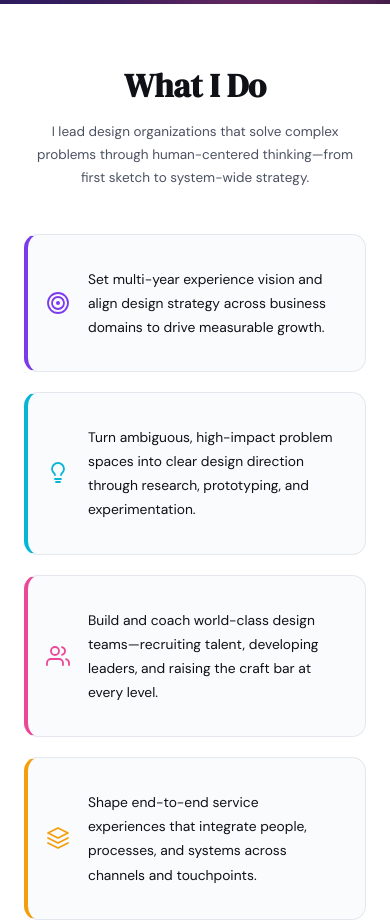
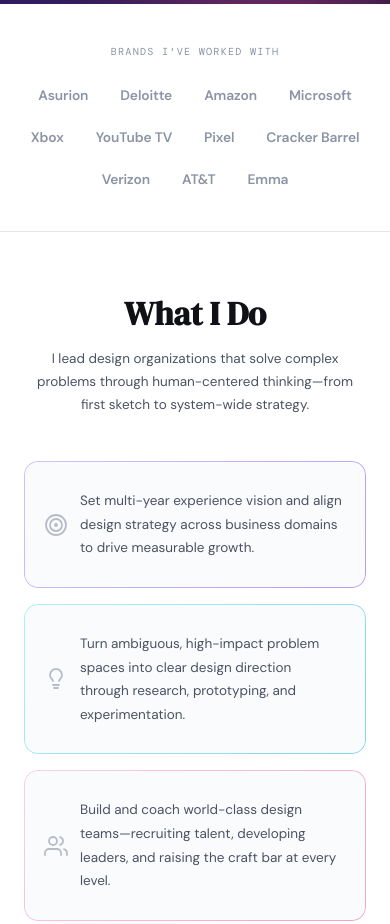
Before and after one commit to carlsdesigns/carl-schulz-portfolio, a plain HTML site: page carl-schulz-portfolio.html in a window 390 px wide. Shown: the part 840-1764 px from the top of the page. Drawn offline with nearby package versions, Linux system fonts and the light colour scheme.

Commit message:
Add brands section, profile photo in nav, and gradient card borders
- Add "Brands I've worked with" section featuring 11 brand names
- Update nav with profile photo and sans-serif name styling
- Redesign What I Do cards with subtle gradient borders
- Improve responsive styles for mobile nav

Made-with: Cursor

```diff
--- a/carl-schulz-portfolio.html
+++ b/carl-schulz-portfolio.html
@@ -39,9 +39,16 @@
     display: flex; align-items: center; justify-content: space-between;
     padding: 0 40px; height: 60px;
   }
+  .nav-brand {
+    display: flex; align-items: center; gap: 12px;
+  }
+  .nav-photo {
+    width: 32px; height: 32px; border-radius: 50%; object-fit: cover;
+    border: 2px solid rgba(255,255,255,0.15);
+  }
   .nav-name {
-    font-family: 'DM Serif Display', serif;
-    font-size: 1.3rem; color: rgba(255,255,255,0.85);
+    font-family: 'DM Sans', sans-serif; font-weight: 600;
+    font-size: 1.1rem; color: rgba(255,255,255,0.85);
     letter-spacing: -0.01em;
   }
   .nav-links { display: flex; gap: 32px; }
@@ -123,6 +130,32 @@
   .hero-scroll svg { width: 20px; height: 20px; stroke: rgba(255,255,255,0.25); }
   @keyframes bounce { 0%,100% { transform: translateX(-50%) translateY(0); } 50% { transform: translateX(-50%) translateY(8px); } }
 
+  /* ── BRANDS ────────────────────────────── */
+  .brands-section {
+    padding: 48px 48px; background: var(--white); border-bottom: 1px solid var(--rule);
+  }
+  .brands-inner { max-width: 494px; margin: 0 auto; text-align: center; }
+  .brands-label {
+    font-family: 'DM Mono', monospace; font-size: 0.68rem; letter-spacing: 0.12em;
+    text-transform: uppercase; color: var(--ink-faint); margin-bottom: 24px;
+  }
+  .brands-grid {
+    display: flex; flex-wrap: wrap; justify-content: center; align-items: center;
+    gap: 16px 28px;
+  }
+  .brand-logo {
+    font-family: 'DM Sans', sans-serif; font-size: 0.88rem; font-weight: 600;
+    color: var(--ink-faint); letter-spacing: -0.01em;
+    transition: color 0.2s;
+  }
+  .brand-logo:hover { color: var(--ink); }
+  @media (max-width: 768px) {
+    .brands-section { padding: 40px 24px; }
+    .brands-inner { max-width: 100%; }
+    .brands-grid { gap: 20px 32px; }
+    .brand-logo { font-size: 0.92rem; }
+  }
+
   /* ── WHAT I DO ────────────────────────── */
   .what-i-do {
     padding: 88px 48px; background: var(--white); border-bottom: 1px solid var(--rule);
@@ -136,34 +169,37 @@
     font-size: 0.9rem; color: var(--ink-light); max-width: 620px;
     margin: 0 auto 44px; line-height: 1.7; text-align: center;
   }
-  .wid-grid { display: grid; grid-template-columns: 1fr 1fr; gap: 20px; }
+  .wid-grid { display: grid; grid-template-columns: 1fr 1fr; gap: 16px; }
   .wid-card {
-    padding: 32px 28px 32px 60px; background: var(--page); border: 1px solid var(--rule);
-    border-radius: 14px; font-size: 0.92rem; line-height: 1.75; color: var(--ink);
-    position: relative; transition: all 0.25s; min-height: 120px;
+    position: relative; padding: 28px 24px 28px 56px;
+    background: var(--page); border-radius: 14px;
+    font-size: 0.9rem; line-height: 1.75; color: var(--ink-light);
     display: flex; align-items: center;
-    border-left: 4px solid transparent;
+    transition: all 0.25s;
   }
-  .wid-card:nth-child(1) { border-left-color: #7C3AED; }
-  .wid-card:nth-child(2) { border-left-color: #06B6D4; }
-  .wid-card:nth-child(3) { border-left-color: #EC4899; }
-  .wid-card:nth-child(4) { border-left-color: #F59E0B; }
+  .wid-card::before {
+    content: ''; position: absolute; inset: 0; border-radius: 14px; padding: 1px;
+    background: linear-gradient(135deg, var(--card-grad-start), var(--card-grad-end));
+    -webkit-mask: linear-gradient(#fff 0 0) content-box, linear-gradient(#fff 0 0);
+    -webkit-mask-composite: xor; mask-composite: exclude;
+    opacity: 0.5; transition: opacity 0.25s;
+  }
+  .wid-card:nth-child(1) { --card-grad-start: #A78BFA; --card-grad-end: #7C3AED; }
+  .wid-card:nth-child(2) { --card-grad-start: #67E8F9; --card-grad-end: #06B6D4; }
+  .wid-card:nth-child(3) { --card-grad-start: #F9A8D4; --card-grad-end: #EC4899; }
+  .wid-card:nth-child(4) { --card-grad-start: #FCD34D; --card-grad-end: #F59E0B; }
   .wid-card:hover {
-    border-color: #C7D2FE; box-shadow: 0 4px 20px rgba(0,0,0,0.06); transform: translateY(-2px);
+    transform: translateY(-2px);
+    box-shadow: 0 8px 24px rgba(0,0,0,0.06);
   }
-  .wid-card:nth-child(1):hover { border-left-color: #7C3AED; }
-  .wid-card:nth-child(2):hover { border-left-color: #06B6D4; }
-  .wid-card:nth-child(3):hover { border-left-color: #EC4899; }
-  .wid-card:nth-child(4):hover { border-left-color: #F59E0B; }
+  .wid-card:hover::before { opacity: 1; }
+  .wid-card:hover .wid-num { opacity: 1; }
   .wid-num {
-    position: absolute; left: 18px; top: 50%; transform: translateY(-50%);
+    position: absolute; left: 20px; top: 50%; transform: translateY(-50%);
     display: flex; align-items: center; justify-content: center;
-    width: 24px; height: 24px;
+    width: 24px; height: 24px; color: var(--ink-faint);
+    opacity: 0.6; transition: opacity 0.25s;
   }
-  .wid-card:nth-child(1) .wid-num { color: #7C3AED; }
-  .wid-card:nth-child(2) .wid-num { color: #06B6D4; }
-  .wid-card:nth-child(3) .wid-num { color: #EC4899; }
-  .wid-card:nth-child(4) .wid-num { color: #F59E0B; }
 
   /* ── CORE SKILLS ─────────────────────── */
   .skills-section {
@@ -402,12 +438,15 @@
     .skills-grid { grid-template-columns: repeat(3, 1fr); }
     nav { padding: 0 20px; }
     .nav-links { gap: 16px; }
+    .nav-photo { width: 28px; height: 28px; }
+    .nav-name { font-size: 1rem; }
     .what-i-do, .skills-section, .journey-section, .beliefs-section, .contact-section { padding: 56px 24px; }
   }
   @media (max-width: 480px) {
     .hero-title { font-size: 2.2rem; }
     .skills-grid { grid-template-columns: repeat(2, 1fr); }
     .nav-links a { font-size: 0.62rem; }
+    .nav-name { display: none; }
   }
 </style>
 </head>
@@ -415,7 +454,10 @@
 
 <!-- NAV -->
 <nav>
-  <div class="nav-name">carl schulz</div>
+  <div class="nav-brand">
+    <img src="carl-photo.png" alt="Carl Schulz" class="nav-photo">
+    <div class="nav-name">Carl Schulz</div>
+  </div>
   <div class="nav-links">
     <a href="#about">About</a>
     <a href="#skills">Skills</a>
@@ -438,6 +480,26 @@
   </div>
   <div class="hero-scroll">
     <svg viewBox="0 0 24 24" fill="none" stroke-width="2" stroke-linecap="round"><path d="M12 5v14M19 12l-7 7-7-7"/></svg>
+  </div>
+</section>
+
+<!-- BRANDS -->
+<section class="brands-section">
+  <div class="brands-inner">
+    <div class="brands-label">Brands I've worked with</div>
+    <div class="brands-grid">
+      <span class="brand-logo">Asurion</span>
+      <span class="brand-logo">Deloitte</span>
+      <span class="brand-logo">Amazon</span>
+      <span class="brand-logo">Microsoft</span>
+      <span class="brand-logo">Xbox</span>
+      <span class="brand-logo">YouTube TV</span>
+      <span class="brand-logo">Pixel</span>
+      <span class="brand-logo">Cracker Barrel</span>
+      <span class="brand-logo">Verizon</span>
+      <span class="brand-logo">AT&T</span>
+      <span class="brand-logo">Emma</span>
+    </div>
   </div>
 </section>
 
```
Also changed, not shown: carl-photo.png (added).
